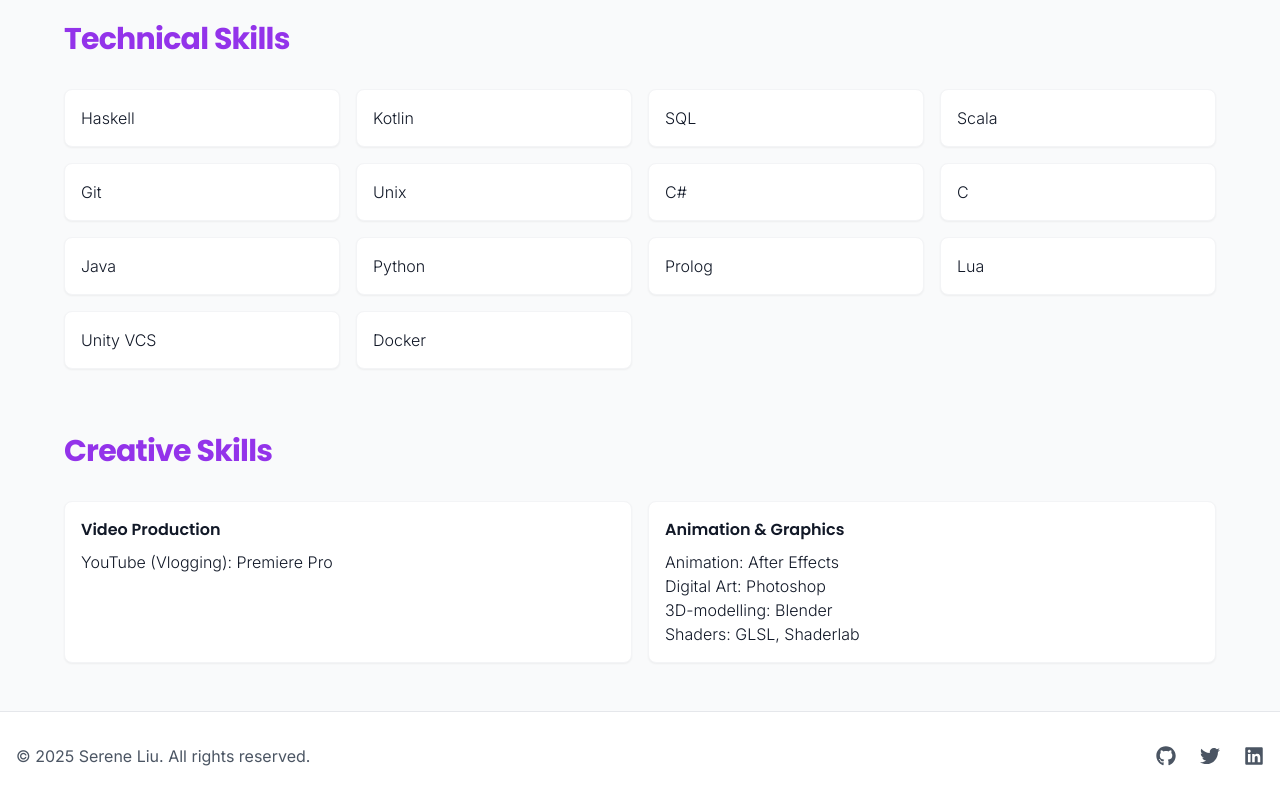
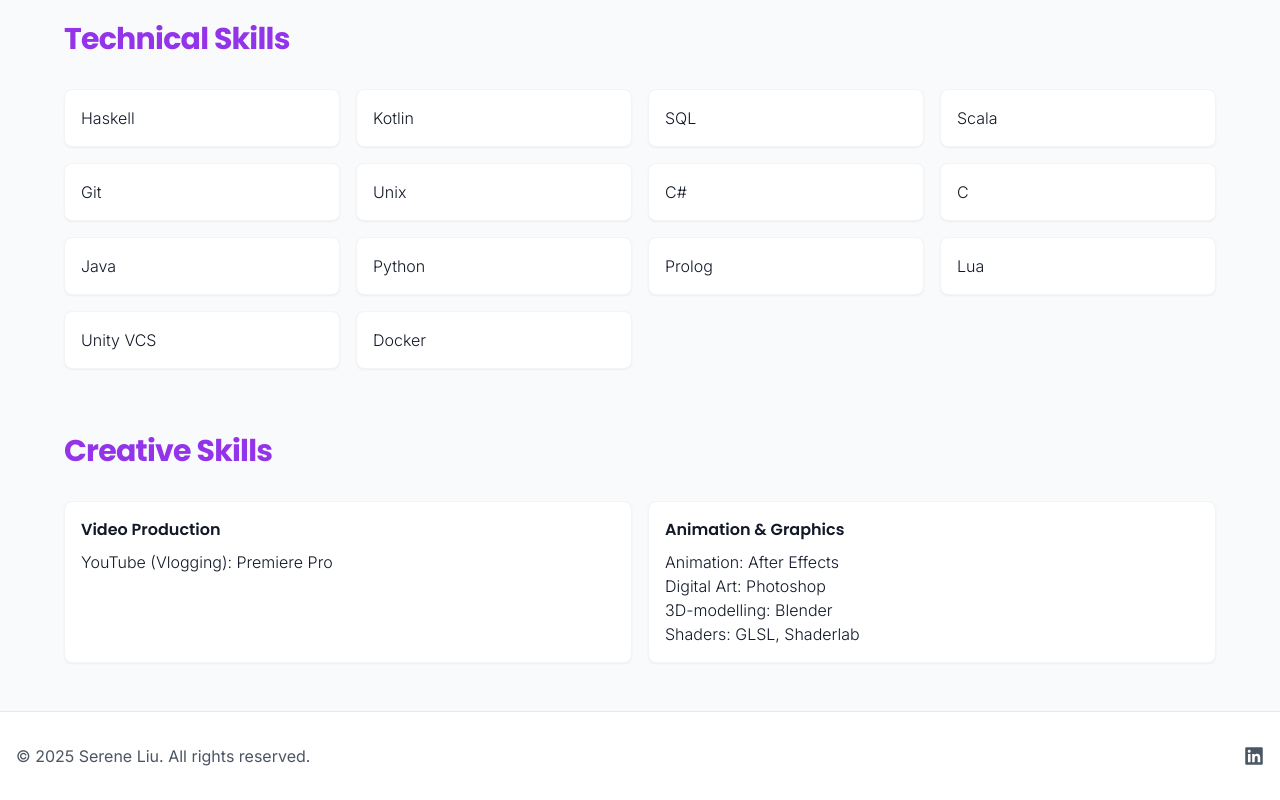
Before and after one commit to sere-nity/personal-website, a Next.js app: page / in a window 1280 px wide. Shown: the part 1099-1899 px from the top of the page. Built offline with nearby package versions, Linux system fonts and the light colour scheme.

Commit message:
feat: remove unnecessary icons from footer

```diff
--- a/components/common/Footer.tsx
+++ b/components/common/Footer.tsx
@@ -13,7 +13,7 @@
           </div>
 
           <div className="flex space-x-6">
-            <Link
+            {/* <Link
               href="https://github.com/yourusername"
               target="_blank"
               rel="noopener noreferrer"
@@ -28,9 +28,9 @@
               className="text-gray-600 hover:text-blue-600 transition-colors"
             >
               <FaTwitter size={20} />
-            </Link>
+            </Link> */}
             <Link
-              href="https://linkedin.com/in/yourusername"
+              href="https://www.linkedin.com/in/serene-q-liu/"
               target="_blank"
               rel="noopener noreferrer"
               className="text-gray-600 hover:text-blue-600 transition-colors"
```
